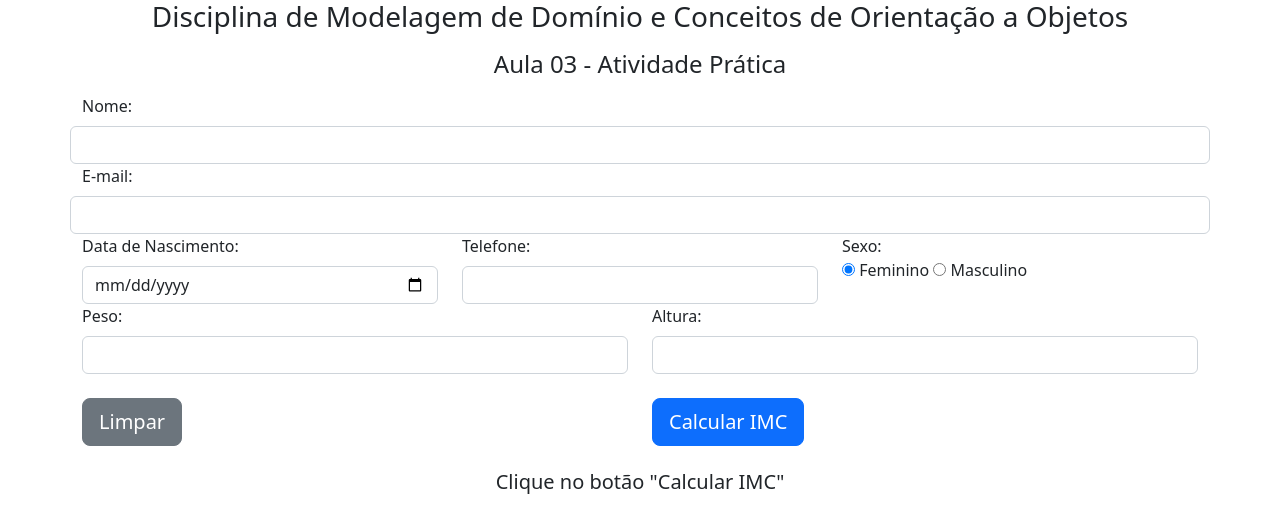
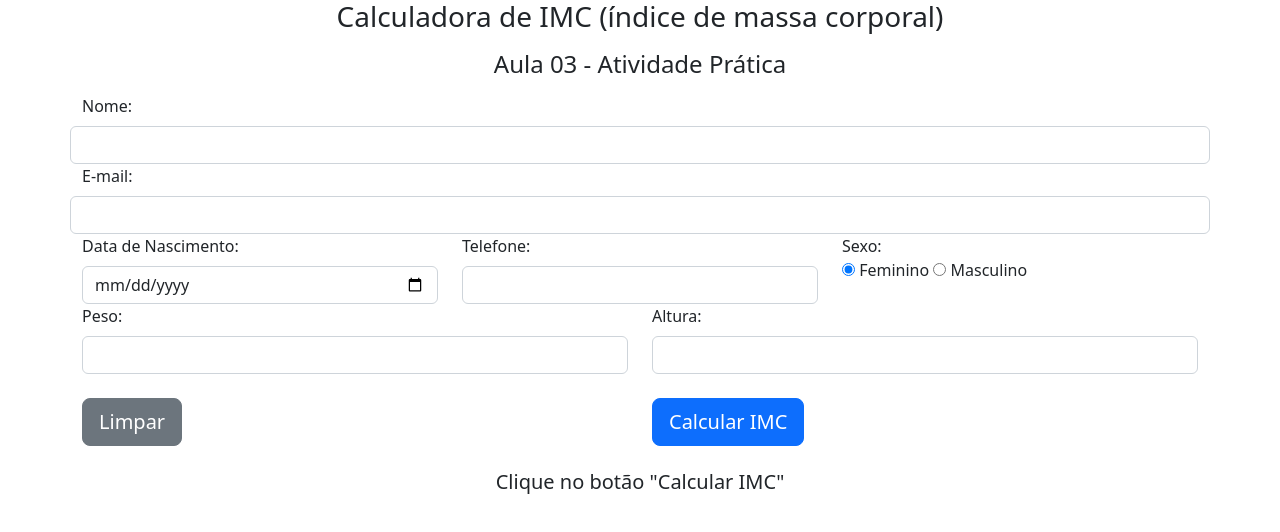
Before and after one commit to Rutedasilva2002/IMC, a plain HTML site: page index.html in a window 1280 px wide. Drawn offline with nearby package versions, Linux system fonts and the light colour scheme; a script that the page names is missing.

Commit message:
Update index.html

```diff
--- a/index.html
+++ b/index.html
@@ -12,7 +12,7 @@
 	<script type="text/javascript" src="imc.js"></script>
 	<div class="container">
 		<div class="row justify-content-center align-items-center" width="72" height="72">
-			<h3 class="text-center h3 mb-3 font-weight-normal">Disciplina de Modelagem de Domínio e Conceitos de Orientação a Objetos</h3>
+			<h3 class="text-center h3 mb-3 font-weight-normal">Calculadora de IMC (índice de massa corporal)</h3>
 			<h4 class="text-center h4 mb-3 font-weight-normal">Aula 03 - Atividade Prática</h4>
 			<form name="formulario">
 				  <div class="row">
```
